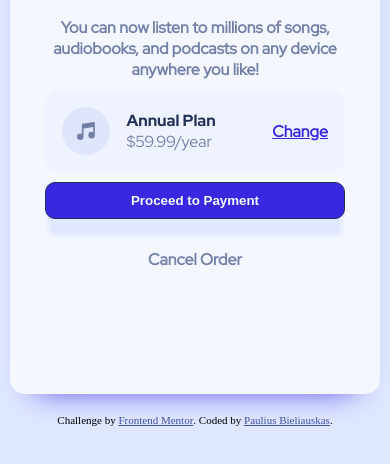
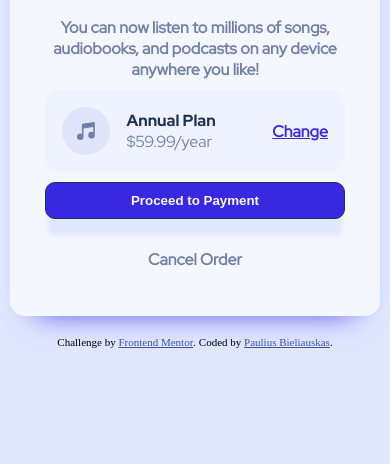
Before and after one commit to Scarab911/01-Order-summary-component, a website: page index.html in a window 390 px wide. Shown: the part 314-778 px from the top of the page. Drawn offline with Linux system fonts and the light colour scheme.

Commit message:
main container and content hight update on 460px

```diff
--- a/css/home.css
+++ b/css/home.css
@@ -105,7 +105,11 @@ a:hover{
 }
 
 @media(max-width:460px){
+.main-container{
+        height: 620px;
+    }
 .content {
+    height: 400px;
     padding: 5px 35px;
     gap: 10px;
 }
```
